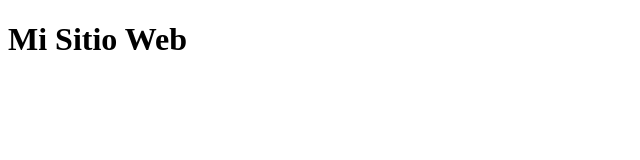
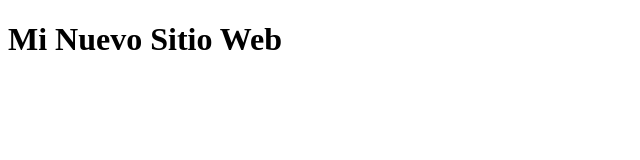
Before and after one commit to jomo2771/GitCourse, a plain HTML site: page index.html in a window 1280 px wide. Shown: the whole page, without its empty margins (0-640 px from the left). Drawn offline with Linux system fonts and the light colour scheme.

Commit message:
Cambio del titulo del sitio

```diff
--- a/index.html
+++ b/index.html
@@ -9,7 +9,7 @@
 </head>
 
 <body>
-    <h1>Mi Sitio Web</h1>
+    <h1>Mi Nuevo Sitio Web</h1>
 </body>
 
 </html>
```
